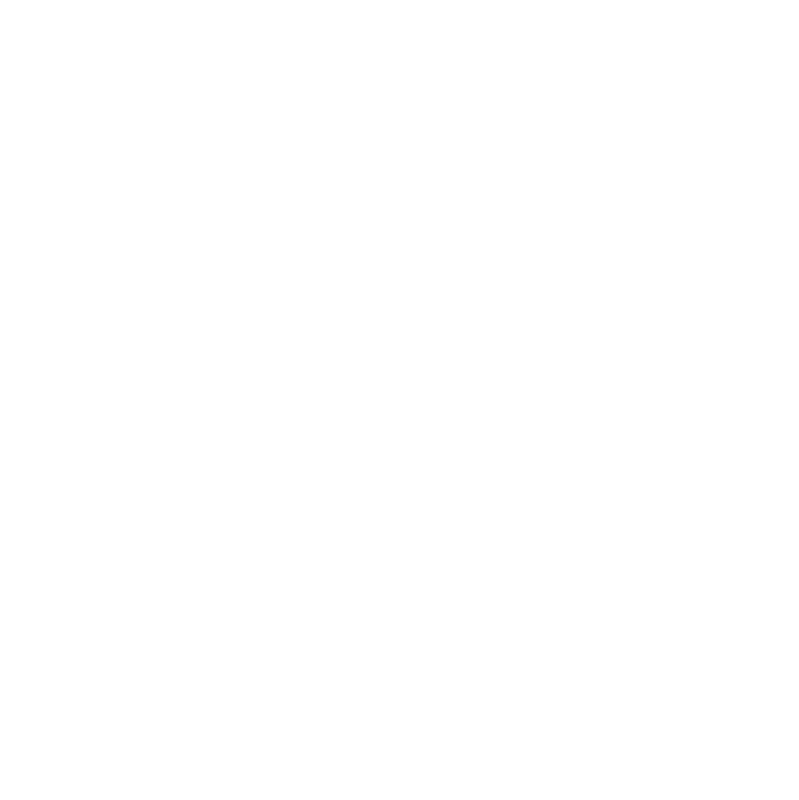
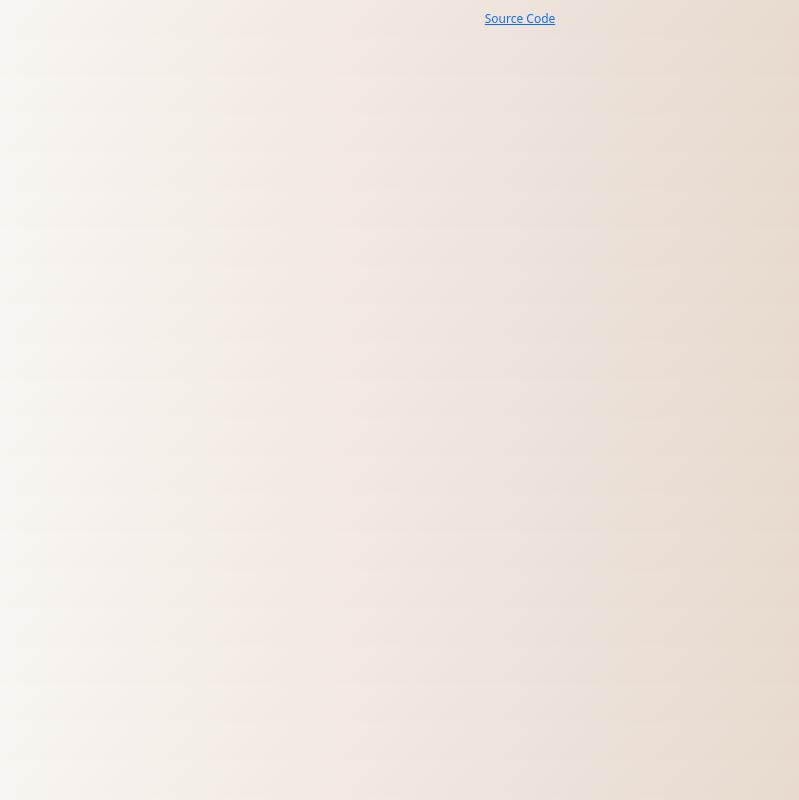
Before and after one commit to tvuleta8/react-dictionary-app, a React (Create React App) app: page / in a window 1280 px wide. Shown: the whole page, without its empty margins (216-1015 px from the left). Built offline with nearby package versions, Linux system fonts and the light colour scheme.

Commit message:
added source code link + background

```diff
--- a/src/App.css
+++ b/src/App.css
@@ -1,3 +1,13 @@
 .App {
   text-align: center;
 }
+
+body {
+  background: linear-gradient(135deg, #fdfcfb 0%, #e2d1c3 100%);
+}
+
+.App footer {
+  font-size: 12px;
+  margin: 10px 0;
+  margin-left: 15%;
+}
--- a/src/App.js
+++ b/src/App.js
@@ -3,7 +3,16 @@
 function App() {
   return (
     <div className="App">
-      <header className="App-header"></header>
+      <div className="container"></div>
+      <footer>
+        <a
+          href="https://github.com/tvuleta8/react-dictionary-app"
+          target="_blank"
+          rel="noopener noreferrer"
+        >
+          Source Code
+        </a>
+      </footer>
     </div>
   );
 }
```
